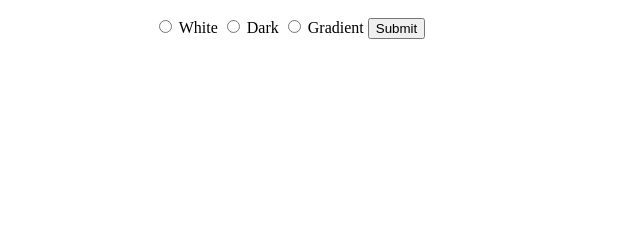
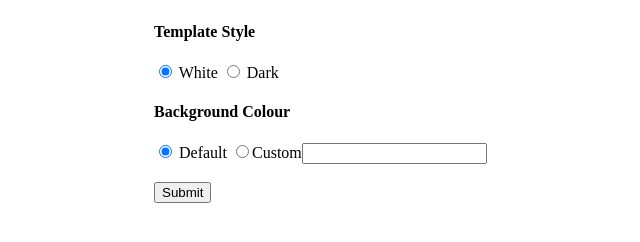
Before and after one commit to M4R5-PH0B05/Resleeve, a Flask app: page / in a window 1280 px wide. Shown: the part 538-780 px from the top of the page, without its empty margins (486-1126 px from the left). Run offline with Flask 3, Linux system fonts and the light colour scheme.

Commit message:
Added background options

```diff
--- a/Backend/app.py
+++ b/Backend/app.py
@@ -31,7 +31,7 @@ def timeProgram(func):
         result = func(*args, **kwargs)
         endTime = time.perf_counter()
         totalTime = endTime - startTime
-        print(f"Function {func.__name__}{args} {kwargs} Took {totalTime:.4f} seconds.")
+        print(f"Function {func.__name__} Took {totalTime:.4f} seconds.")
         return result
 
     return timeProgramWrapper
@@ -357,6 +357,12 @@ def index():
             details = ast.literal_eval(selected_details)
             track_response = get_tracklist(details[5])
             cover_image = get_album_cover(details[5])
+            background = request.form["backgroundSelector"]
+            print("======")
+
+            if background is "":
+                background = request.form.get("custom")
+            print(background)
             # pprint(json_tracklist)
             if track_response is not None:
                 json_tracklist = track_response.json()
@@ -387,6 +393,7 @@ def index():
                 run_time=ms_to_min_sec(release_length),
                 tracklist=tracklist,
                 colours=colours,
+                background=background
             )
 
         else:
--- a/templates/index.html
+++ b/templates/index.html
@@ -64,14 +64,18 @@
             {% endfor %}
         </ol>
         {% endif %}
+        <h4>Template Style</h4>
         <form method="post">
             <input type="hidden" name="selected_details" value="{{selected_details}}">
-            <input type="radio" id="white" name="templateSelector" value="white">
+            <input type="radio" id="white" name="templateSelector" value="white" checked="checked">
             <label for="white">White</label>
             <input type="radio" id="black" name="templateSelector" value="dark">
             <label for="black">Dark</label>
-            <input type="radio" id="gradient" name="templateSelector" value="gradient">
-            <label for="black">Gradient</label>
+            <h4>Background Colour</h4>
+            <input type="radio" id="default" name="backgroundSelector" value="default" checked="checked">
+            <label for="default">Default</label>
+            <input type="radio" name="backgroundSelector" value="">Custom<input type="text" name="custom" />
+            <br><br>
             <input type="submit" id="submit2" value="Submit">
         </form>
     </div>
```
